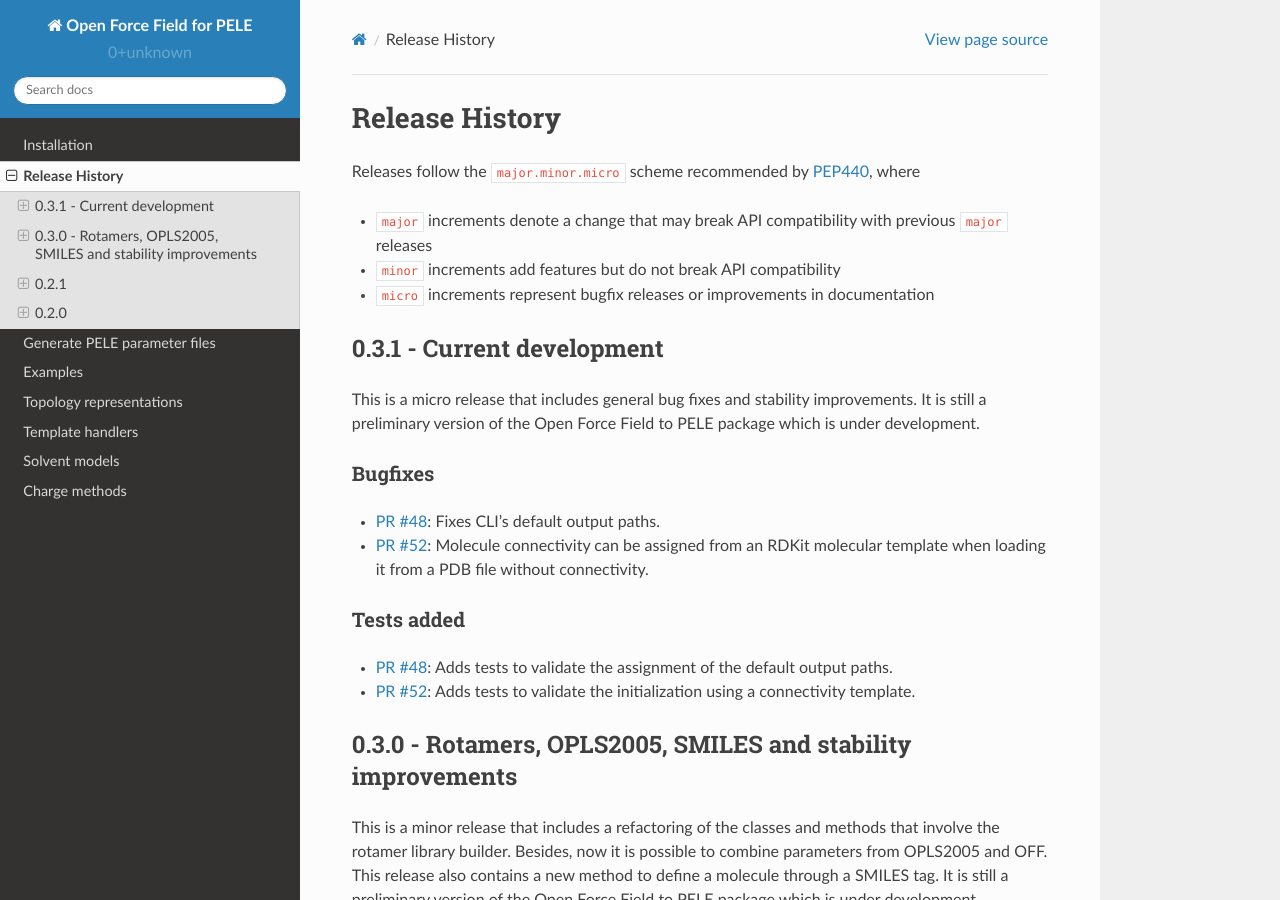
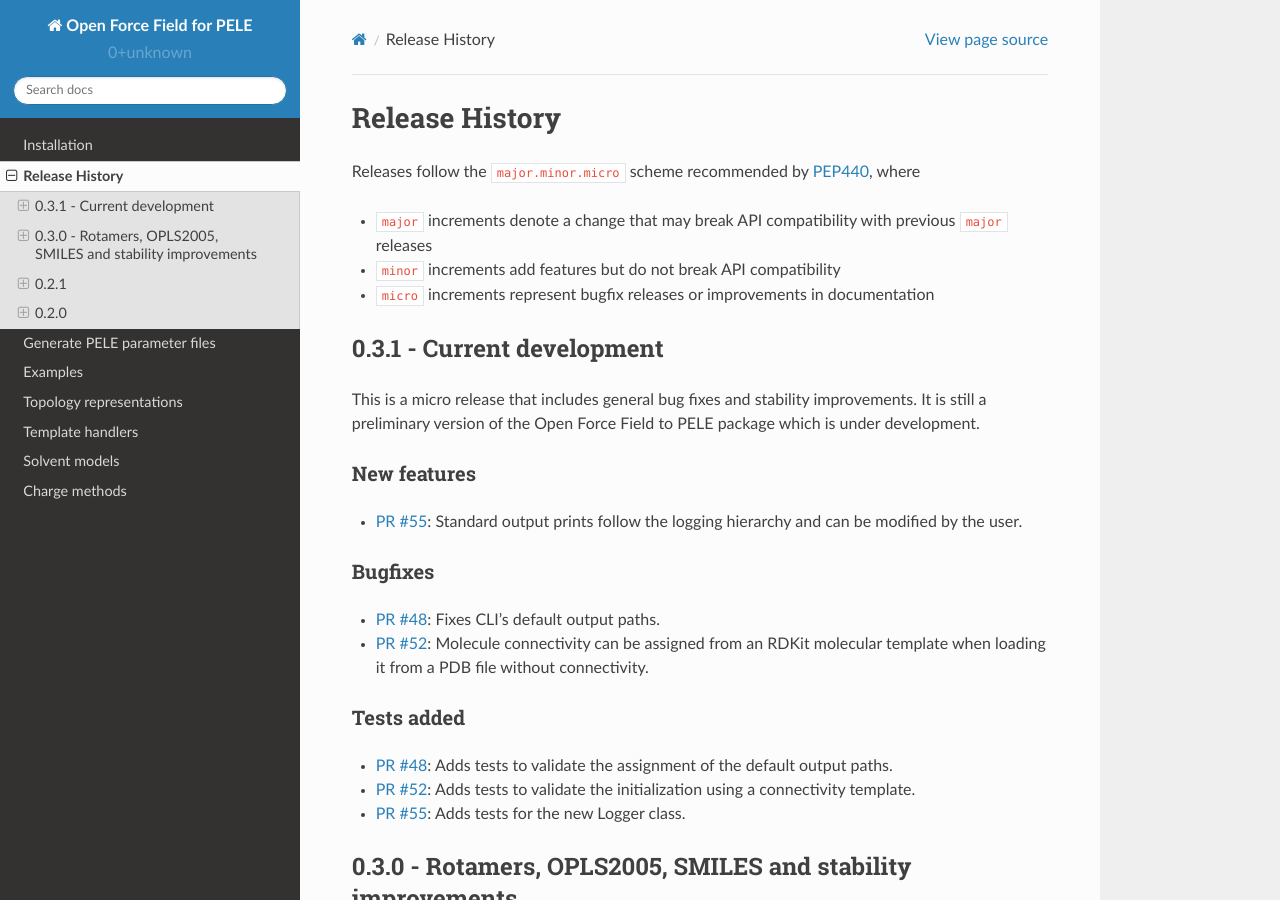
Before and after one commit to martimunicoy/peleffy, a Sphinx documentation site: the page built from docs/releasehistory.rst, in a window 1280 px wide and 900 px high. Built offline with Sphinx 7.4.7 and the Read the Docs theme 2.0.0, drawn with Linux system fonts in a browser that asks for light colours.

Commit message:
Update releasehistory.rst

```diff
--- a/docs/releasehistory.rst
+++ b/docs/releasehistory.rst
@@ -13,6 +13,10 @@
 
 This is a micro release that includes general bug fixes and stability improvements. It is still a preliminary version of the Open Force Field to PELE package which is under development.
 
+New features
+""""""""""""
+- `PR #55 <https://github.com/martimunicoy/offpele/pull/55>`_: Standard output prints follow the logging hierarchy and can be modified by the user.
+
 Bugfixes
 """"""""
 - `PR #48 <https://github.com/martimunicoy/offpele/pull/48>`_: Fixes CLI's default output paths.
@@ -22,6 +26,8 @@
 """""""""""
 - `PR #48 <https://github.com/martimunicoy/offpele/pull/48>`_: Adds tests to validate the assignment of the default output paths.
 - `PR #52 <https://github.com/martimunicoy/offpele/pull/52>`_: Adds tests to validate the initialization using a connectivity template.
+- `PR #55 <https://github.com/martimunicoy/offpele/pull/55>`_: Adds tests for the new Logger class.
+
 
 0.3.0 - Rotamers, OPLS2005, SMILES and stability improvements
 -------------------------------------------------------------
```
